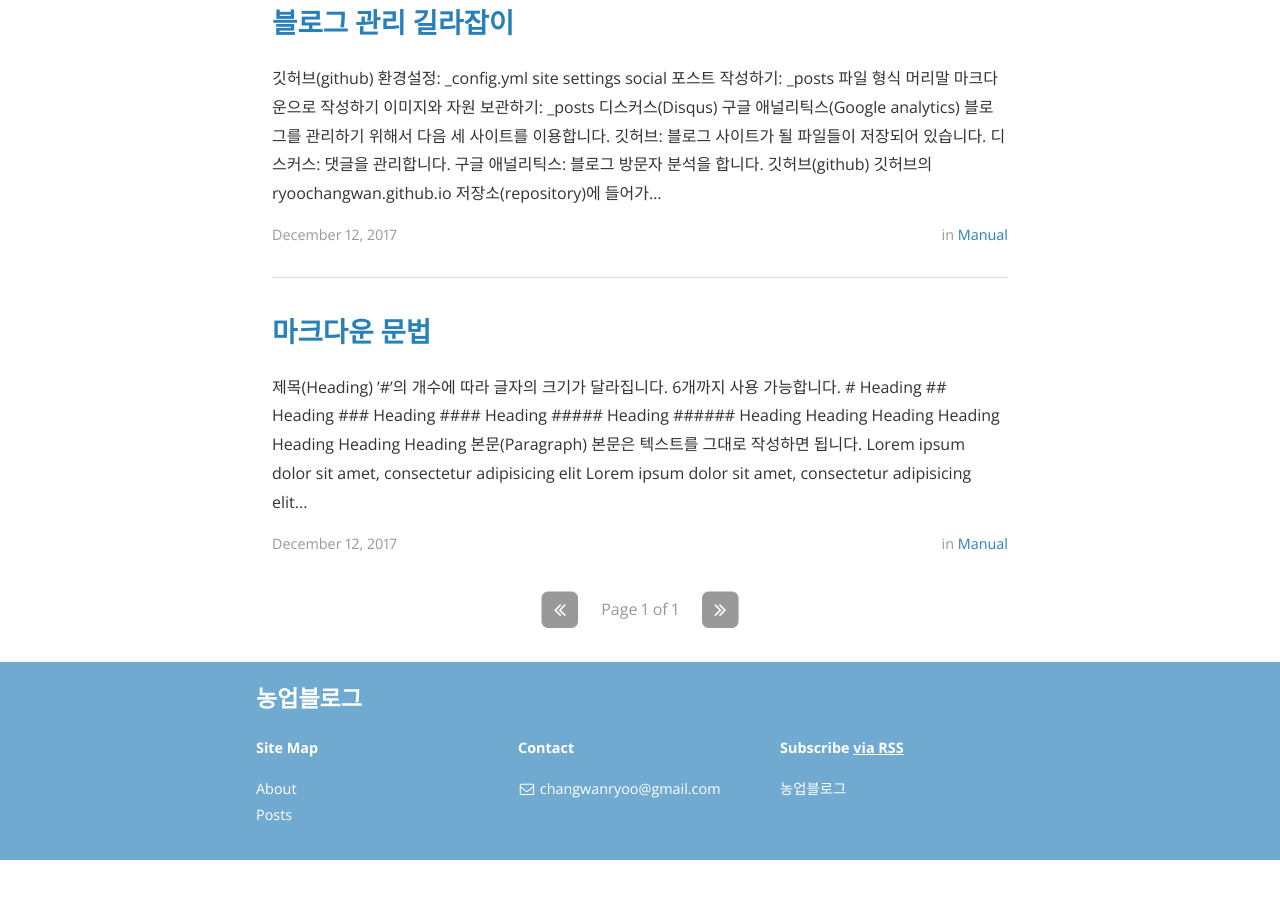
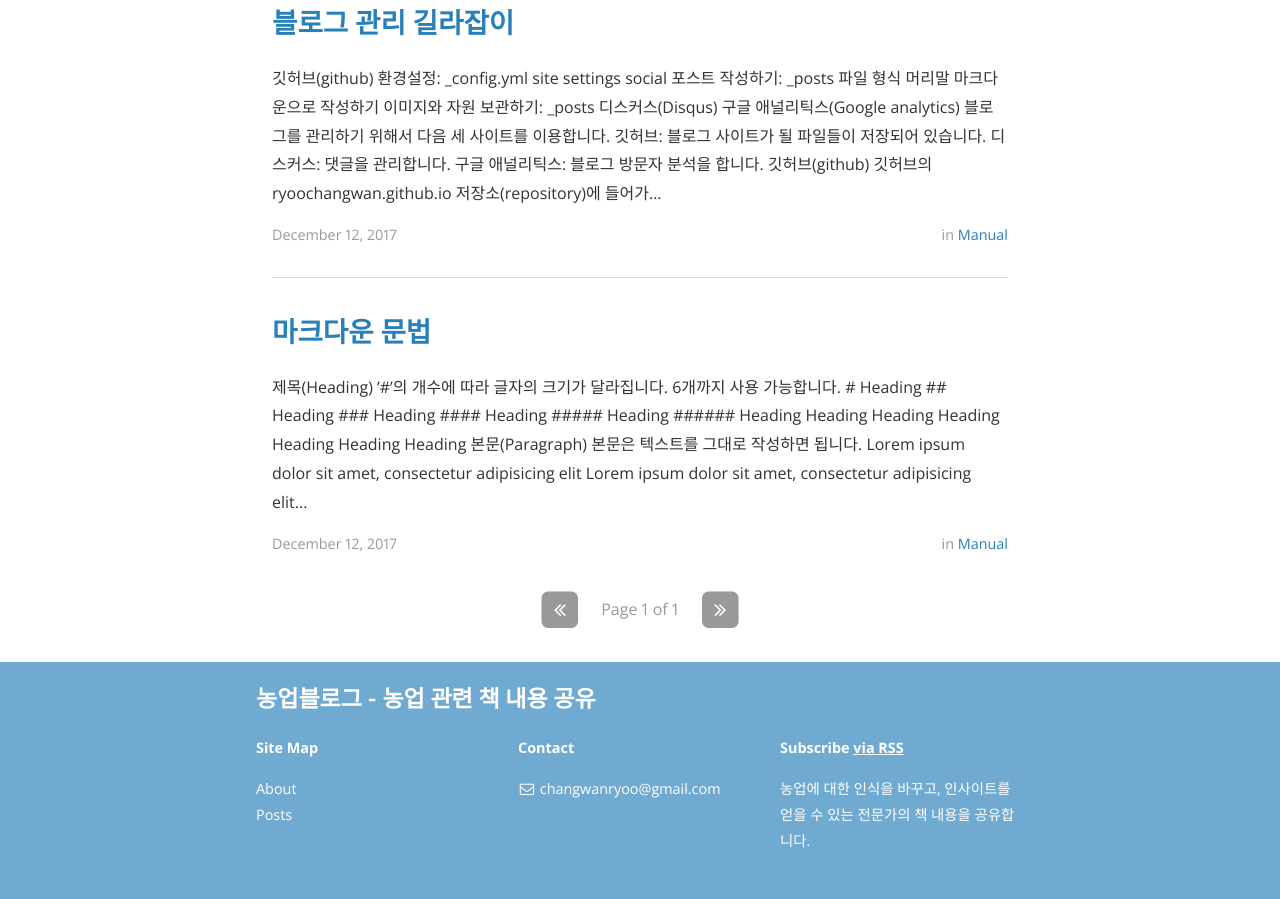
Before and after one commit to ryoochangwan/ryoochangwan.github.io, a Jekyll site: the page built from index.html, in a window 1280 px wide and 900 px high, scrolled down 1010 px. Built offline with Jekyll 4.4.1, drawn with Linux system fonts in a browser that asks for light colours; nearby versions of some CDN libraries; the list of posts is cut into pages by our own code; before the commit the page ends 1870 px from its top, so only the background shows below that; some of the changed text lies outside the part shown.

Commit message:
Update _config.yml

```diff
--- a/_config.yml
+++ b/_config.yml
@@ -9,11 +9,11 @@ exclude:
   - "/vendor/"
 
 # Site settings
-title: 농업블로그
+title: 농업블로그 - 농업 관련 책 내용 공유
 subtitle: "농업 블로그입니다"
 email: changwanryoo@gmail.com
 name: Ryoo Changwan
-description: 농업블로그
+description: 농업에 대한 인식을 바꾸고, 인사이트를 얻을 수 있는 전문가의 책 내용을 공유합니다.
 # Base URL of site (i.e. /blog). It should always start with a slash,
 # and never end with a slash. Set it to a blank value if hosting at the
 # root of your server.
```
